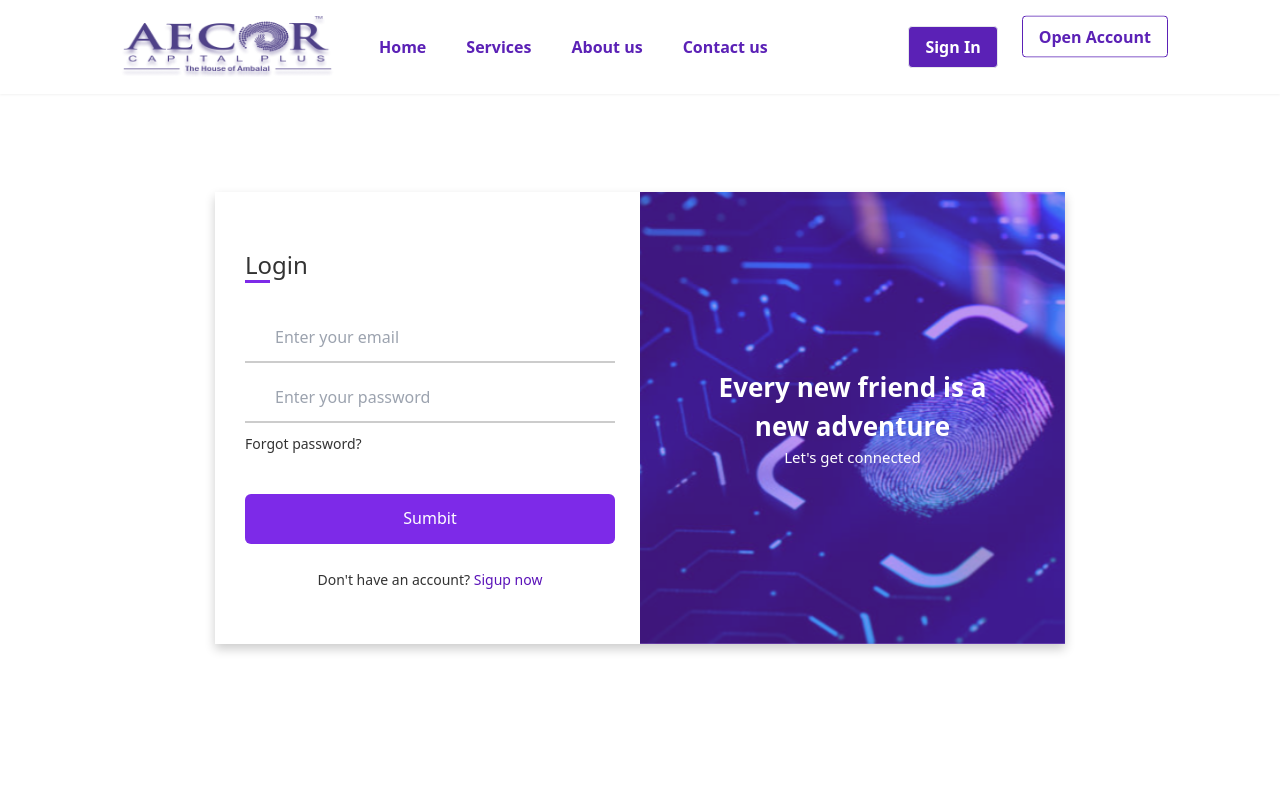
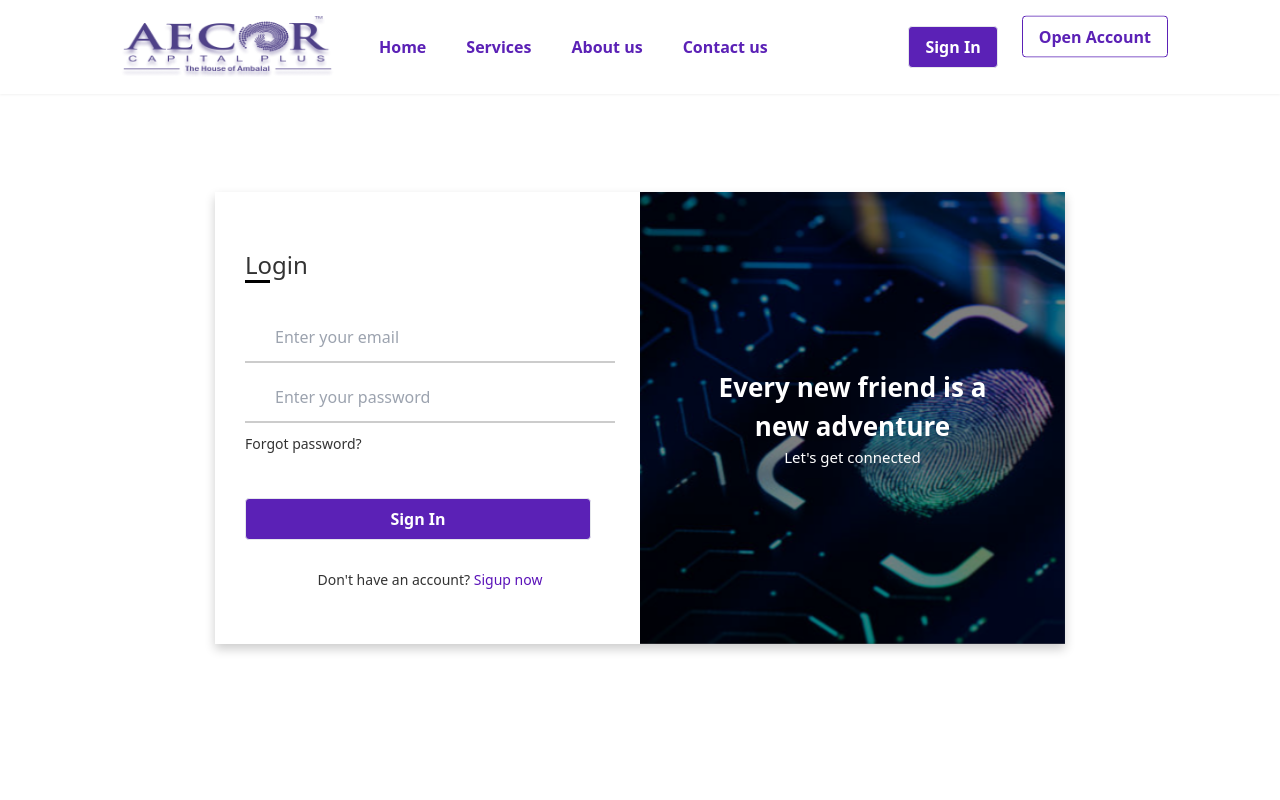
Before and after one commit to ashishmishra-bit/aecor, a Next.js app: page /signup in a window 1280 px wide. Shown: the top 800 px of the page. Built offline with nearby package versions, Linux system fonts and the light colour scheme.

Commit message:
login & singUp

```diff
--- a/pages/signup.js
+++ b/pages/signup.js
@@ -37,7 +37,9 @@ const signup = () => {
               </div>
               <div className="text"><a href="#">Forgot password?</a></div>
               <div className="button input-box">
-                <input type="submit" value="Sumbit"/>
+              <button className="bg-transparent hover:bg-transparent bg-purple-800 text-white font-semibold lg:flex-grow hover:text-purple-800 py-2 px-4 border hover:border-purple-800  rounded mr-6">
+              Sign In
+            </button>
               </div>
               <div className="text sign-up-text">Don't have an account? <label for="flip">Sigup now</label></div>
             </div>
@@ -60,7 +62,9 @@ const signup = () => {
                 <input type="password" placeholder="Enter your password" required/>
               </div>
               <div className="button input-box">
-                <input type="submit" value="Sumbit"/>
+              <button className="bg-transparent hover:bg-transparent bg-purple-800 text-white font-semibold lg:flex-grow hover:text-purple-800 py-2 px-4 border hover:border-purple-800  rounded mr-6">
+              Sign Up
+            </button>
               </div>
               <div className="text sign-up-text">Already have an account? <label for="flip">Login now</label></div>
             </div>
@@ -112,7 +116,7 @@ const signup = () => {
             position: absolute;
             height: 100%;
             width: 100%;
-            background: #7d2ae8;
+            background:#000000;
             opacity: 0.5;
             z-index: 12;
           }
@@ -176,7 +180,7 @@ const signup = () => {
             bottom: 0;
             height: 3px;
             width: 25px;
-            background: #7d2ae8;
+            background:#000000;
           }
           .forms .signup-form  .title:before{
             width: 20px;
@@ -205,11 +209,11 @@ const signup = () => {
           }
           .form-content .input-box input:focus,
           .form-content .input-box input:valid{
-            border-color: #7d2ae8;
+            border-color:#000000;
           }
           .form-content .input-box i{
             position: absolute;
-            color: #7d2ae8;
+            color:#000000;
             font-size: 17px;
           }
           .forms .form-content .text{
@@ -229,7 +233,7 @@ const signup = () => {
           }
           .forms .form-content .button input{
             color: #fff;
-            background: #7d2ae8;
+            background:#000000;
             border-radius: 6px;
             padding: 0;
             cursor: pointer;
```
